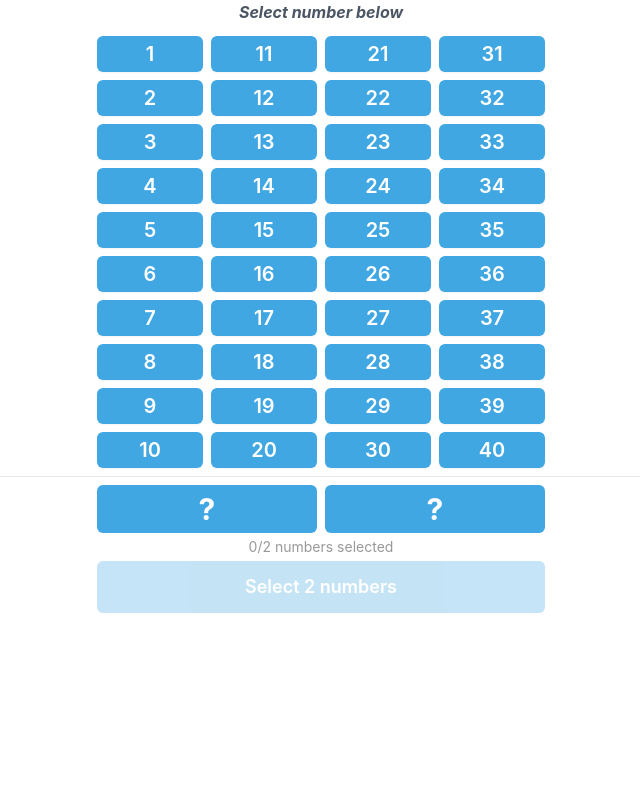
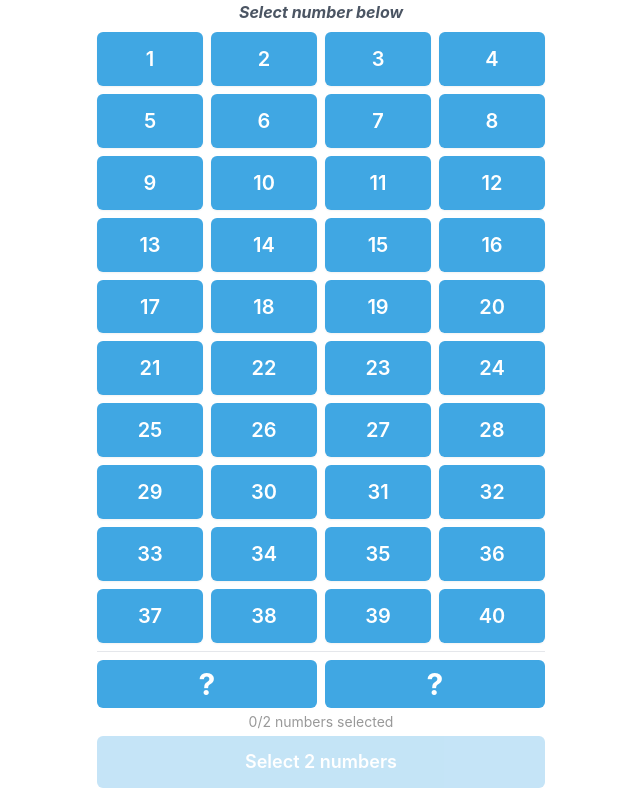
Before and after one commit to chheunseangmeng/Number-Bot, a Vue app: page / in a window 1280 px wide. Shown: the whole page, without its empty margins (319-959 px from the left). Built offline with nearby package versions, Linux system fonts and the light colour scheme.

Commit message:
Updated the grid full screen

```diff
--- a/src/components/grid/GridCell.vue
+++ b/src/components/grid/GridCell.vue
@@ -1,11 +1,11 @@
 <template>
   <button
-    class="w-full h-9 aspect-square rounded-md text-xl font-semibold transition-all duration-200
-           flex items-center justify-center shadow-sm active:scale-95
-           focus:outline-none focus:ring-2 focus:ring-[var(--tg-theme-button-color)]"
+    class="w-full rounded-md text-xl font-semibold transition-all duration-200
+       flex items-center justify-center shadow-sm active:scale-95
+       focus:outline-none focus:ring-2 focus:ring-[var(--tg-theme-button-color)]"
     :class="[
       store.isSelected(number)
-        ? 'bg-[var(--tg-theme-accent-text-color,#6ab2f2)] text-white border-2 border-white scale-102 shadow-md'
+        ? 'bg-[var(--tg-theme-accent-text-color,#6ab2f2)] text-white border-2 border-white shadow-md'
         : store.canSelectMore
           ? 'bg-[var(--tg-theme-button-color,#40a7e3)] text-[var(--tg-theme-button-text-color,white)] hover:opacity-90'
           : 'bg-gray-300 text-gray-500 cursor-not-allowed opacity-50'
--- a/src/views/HomeView.vue
+++ b/src/views/HomeView.vue
@@ -1,74 +1,69 @@
 <template>
-  <div class="min-h-screen flex flex-col bg-[var(--tg-theme-bg-color)]">
+  <div class="h-screen flex flex-col bg-[var(--tg-theme-bg-color)]">
     <!-- Header -->
-    <header class="text-center">
+    <header class="text-center flex-none">
       <h1 class="text-md font-bold text-gray-600 italic">
         Select number below
       </h1>
-
-      <div
-        v-if="store.startParam"
-        class="mt-2 text-xs text-[var(--tg-theme-hint-color)]"
-      >
+      <div v-if="store.startParam" class="mt-1 text-xs text-[var(--tg-theme-hint-color)]">
         Referral: {{ store.startParam }}
       </div>
     </header>
 
-    <main class="flex-1 p-3">
-      <!-- Grid at TOP -->
-      <NumberGrid />
+    <!-- Shared container for grid + boxes + counter + submit -->
+    <div class="flex-1 flex flex-col items-center p-2 min-h-0 w-full">
 
-      <hr class="mt-2 mb-2">
+      <!-- Number Grid -->
+      <div class="grid grid-cols-4 gap-2 w-full max-w-md flex-1 min-h-0">
+        <GridCell v-for="n in 40" :key="n" :number="n" />
+      </div>
 
-      <!-- 2 Boxes in MIDDLE -->
-      <div class="grid grid-cols-4 gap-2 max-w-md mx-auto">
-        <!-- Box 1-->
+      <hr class="w-full max-w-md my-2">
+
+      <!-- Contain 2 Boxes -->
+      <div class="flex gap-2 w-full max-w-md flex-none">
+        <!-- Box 1 -->
         <div
-          class="col-span-2 h-12 rounded-md flex items-center justify-center text-3xl font-bold transition-all duration-200"
-          :class="[
-            selectedNumbers[0]
-              ? 'bg-[var(--tg-theme-button-color)] text-[var(--tg-theme-button-text-color)]'
-              : 'bg-[var(--tg-theme-secondary-bg-color)] text-[var(--tg-theme-hint-color)] border-dashed border-[var(--tg-theme-hint-color)]',
-          ]"
+          class="flex-1 h-12 rounded-md flex items-center justify-center text-3xl font-bold transition-all duration-200"
+          :class="selectedNumbers[0]
+            ? 'bg-[var(--tg-theme-button-color)] text-[var(--tg-theme-button-text-color)]'
+            : 'bg-[var(--tg-theme-secondary-bg-color)] text-[var(--tg-theme-hint-color)] border border-dashed border-[var(--tg-theme-hint-color)]'"
         >
-          {{ selectedNumbers[0] || "?" }}
+          {{ selectedNumbers[0] || '?' }}
         </div>
 
         <!-- Box 2 -->
         <div
-          class="col-span-2 h-12 rounded-md flex items-center justify-center text-3xl font-bold transition-all duration-200"
-          :class="[
-            selectedNumbers[1]
-              ? 'bg-[var(--tg-theme-button-color)] text-[var(--tg-theme-button-text-color)]'
-              : 'bg-[var(--tg-theme-secondary-bg-color)] text-[var(--tg-theme-hint-color)] border-dashed border-[var(--tg-theme-hint-color)]',
-          ]"
+          class="flex-1 h-12 rounded-md flex items-center justify-center text-3xl font-bold transition-all duration-200"
+          :class="selectedNumbers[1]
+            ? 'bg-[var(--tg-theme-button-color)] text-[var(--tg-theme-button-text-color)]'
+            : 'bg-[var(--tg-theme-secondary-bg-color)] text-[var(--tg-theme-hint-color)] border border-dashed border-[var(--tg-theme-hint-color)]'"
         >
-          {{ selectedNumbers[1] || "?" }}
+          {{ selectedNumbers[1] || '?' }}
         </div>
       </div>
 
-      <!-- Selection counter under boxes -->
-      <p
-        class="text-center text-sm mt-1 mb-1 text-[var(--tg-theme-hint-color)]"
-      >
+      <!-- Counter -->
+      <p class="text-center text-sm text-[var(--tg-theme-hint-color)] flex-none mt-1">
         {{ store.selectedCount }}/2 numbers selected
       </p>
 
-      <!-- Submit Button at BOTTOM -->
-      <div class="max-w-md mx-auto">
+      <!-- Submit Button -->
+      <div class="w-full max-w-md flex-none mt-1 mb-1">
         <SubmitButton
           :disabled="!canSubmit"
           :text="submitButtonText"
           @click="handleSubmit"
         />
       </div>
-    </main>
+
+    </div>
   </div>
 </template>
 
 <script setup>
 import { computed } from "vue";
-import NumberGrid from "../components/grid/NumberGrid.vue";
+import GridCell from "../components/grid/GridCell.vue";
 import SubmitButton from "../components/ui/SubmitButton.vue";
 import { useGridStore } from "../stores/gridStore";
 import { useTelegram } from "../composables/useTelegram";
@@ -76,55 +71,42 @@ import { useTelegram } from "../composables/useTelegram";
 const store = useGridStore();
 const { hapticFeedback, showPopup, sendData } = useTelegram();
 
-// Simple array for 2 boxes
+// Selected numbers for boxes
 const selectedNumbers = computed(() => {
   const boxes = ["?", "?"];
-  store.selectedNumbers.forEach((num, index) => {
-    if (index < 2) {
-      boxes[index] = num;
-    }
+  store.selectedNumbers.forEach((num, i) => {
+    if (i < 2) boxes[i] = num;
   });
   return boxes;
 });
 
-// Submit button enabled only when exactly 2 numbers selected
-const canSubmit = computed(() => {
-  return store.selectedCount === 2;
-});
-
+// Submit button
+const canSubmit = computed(() => store.selectedCount === 2);
 const submitButtonText = computed(() => {
   if (store.selectedCount === 0) return "Select 2 numbers";
   if (store.selectedCount === 1) return "Select 1 more";
   return "Submit";
 });
 
+// Handle submit
 const handleSubmit = async () => {
   if (!canSubmit.value) return;
+  hapticFeedback("medium");
 
-  hapticFeedback("medium");
-  const numbers = [...store.selectedNumbers];
-
-  // REMOVED: All user-related data (fullName, username, userId)
-
-  // SIMPLIFIED payload - only send what's needed
   const payload = {
-    selectedNumbers: numbers,
+    selectedNumbers: [...store.selectedNumbers],
     startParam: store.startParam || null,
     submittedAt: new Date().toISOString(),
   };
 
   const sentToBot = sendData(payload);
   if (sentToBot) {
+    await showPopup("Submitted successfully!", "Success");
+  } else {
     await showPopup(
-      "Submitted successfully!",
-      "Success"
+      "Could not send data to Telegram bot. Please try again.",
+      "Send Failed"
     );
-    return;
   }
-
-  await showPopup(
-    "Could not send data to Telegram bot. Please try again.",
-    "Send Failed"
-  );
 };
 </script>
```
